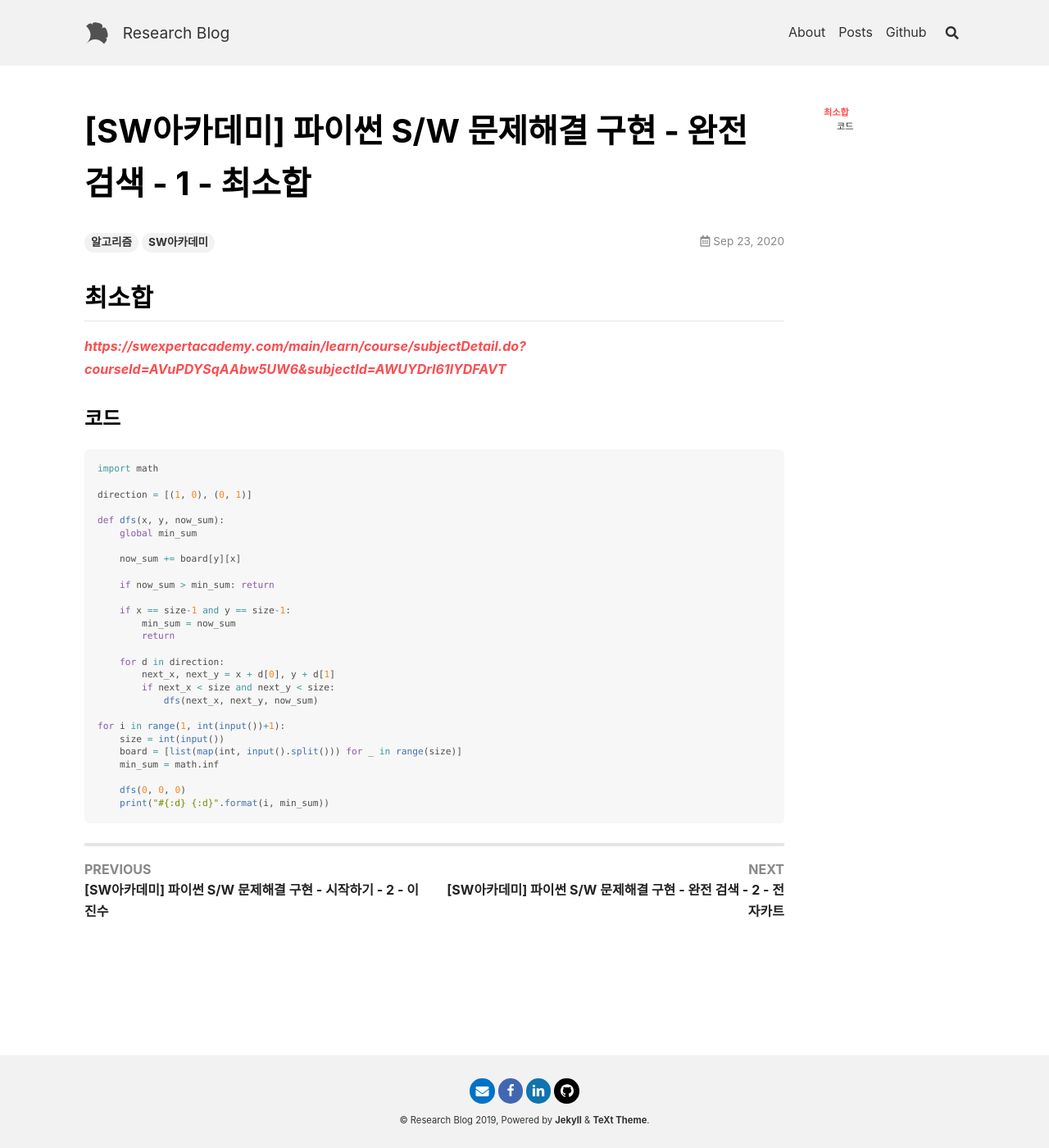
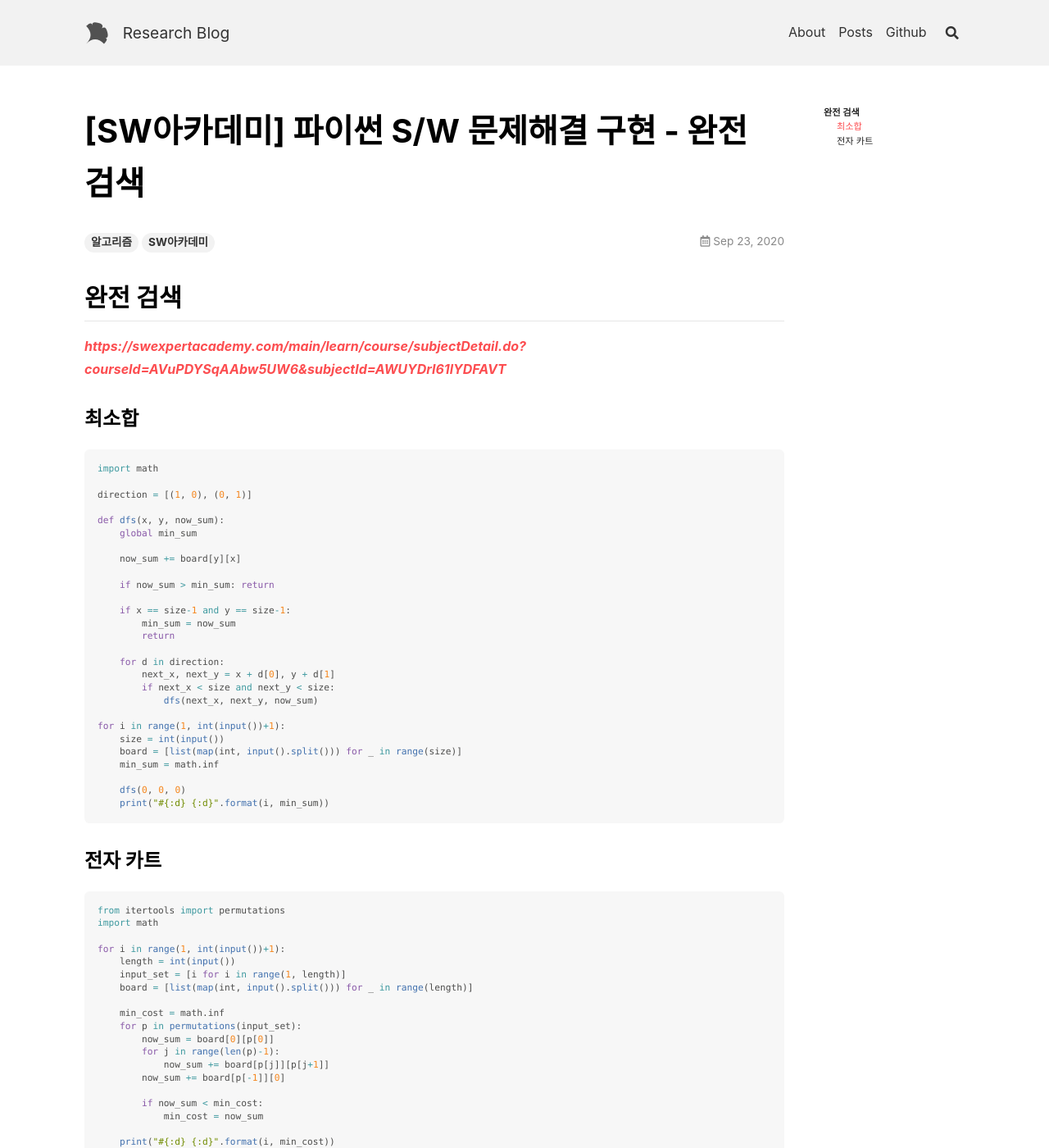
Before and after one commit to junyoung1992/junyoung1992.github.io, a Jekyll site: the page built from _posts/Algorithms/SWExpertAcademy/2020-09-23-samsung-brute-force-1.md, in a window 1280 px wide and 1400 px high. Shown: the whole window at 82% size. Built offline with Jekyll 4.4.1, drawn with Linux system fonts in a browser that asks for light colours; nearby versions of some CDN libraries; some of the changed text lies outside the part shown.

Commit message:
Post PSs for SWAcademy

````diff
--- a/_posts/Algorithms/SWExpertAcademy/2020-09-23-samsung-binary-2.md
+++ /dev/null
@@ -1,27 +0,0 @@
----
-title: "[SW아카데미] 파이썬 S/W 문제해결 구현 - 시작하기 - 2 - 이진수"
-tags: 알고리즘 SW아카데미
----
-
-## 이진수 2
-
-*<https://swexpertacademy.com/main/learn/course/subjectDetail.do?courseId=AVuPDYSqAAbw5UW6&subjectId=AWUYDLaK1kMDFAVT>*
-
-### 코드
-
-``` python
-for i in range(1, int(input())+1):
-    number = float(input())
-    divide = 1
-    answer = ''
-    for _ in range(12):
-        divide *= 0.5
-        if number - divide >= 0:
-            answer += '1'
-            number -= divide
-            if not number: break
-        else:
-            answer += '0'
-    if number: answer = "overflow"
-    print("#{:d} {}".format(i, answer))
-```
--- a/_posts/Algorithms/SWExpertAcademy/2020-09-23-samsung-brute-force-1.md
+++ b/_posts/Algorithms/SWExpertAcademy/2020-09-23-samsung-brute-force-1.md
@@ -1,13 +1,13 @@
 ---
-title: "[SW아카데미] 파이썬 S/W 문제해결 구현 - 완전 검색 - 1 - 최소합"
+title: "[SW아카데미] 파이썬 S/W 문제해결 구현 - 완전 검색"
 tags: 알고리즘 SW아카데미
 ---
 
-## 최소합
+## 완전 검색
 
 *<https://swexpertacademy.com/main/learn/course/subjectDetail.do?courseId=AVuPDYSqAAbw5UW6&subjectId=AWUYDrI61lYDFAVT>*
 
-### 코드
+### 최소합
 
 ``` python
 import math
@@ -38,3 +38,27 @@ for i in range(1, int(input())+1):
     dfs(0, 0, 0)
     print("#{:d} {:d}".format(i, min_sum))
 ```
+
+### 전자 카트
+
+``` python
+from itertools import permutations
+import math
+
+for i in range(1, int(input())+1):
+    length = int(input())
+    input_set = [i for i in range(1, length)]
+    board = [list(map(int, input().split())) for _ in range(length)]
+
+    min_cost = math.inf
+    for p in permutations(input_set):
+        now_sum = board[0][p[0]]
+        for j in range(len(p)-1):
+            now_sum += board[p[j]][p[j+1]]
+        now_sum += board[p[-1]][0]
+
+        if now_sum < min_cost:
+            min_cost = now_sum
+
+    print("#{:d} {:d}".format(i, min_cost))
+```
--- a/_posts/Algorithms/SWExpertAcademy/2020-09-23-samsung-brute-force-2.md
+++ /dev/null
@@ -1,32 +0,0 @@
----
-title: "[SW아카데미] 파이썬 S/W 문제해결 구현 - 완전 검색 - 2 - 전자카트"
-tags: 알고리즘 SW아카데미
----
-
-## 전자카트
-
-*<https://swexpertacademy.com/main/learn/course/subjectDetail.do?courseId=AVuPDYSqAAbw5UW6&subjectId=AWUYDrI61lYDFAVT>*
-
-### 코드
-
-``` python
-from itertools import permutations
-import math
-
-for i in range(1, int(input())+1):
-    length = int(input())
-    input_set = [i for i in range(1, length)]
-    board = [list(map(int, input().split())) for _ in range(length)]
-
-    min_cost = math.inf
-    for p in permutations(input_set):
-        now_sum = board[0][p[0]]
-        for j in range(len(p)-1):
-            now_sum += board[p[j]][p[j+1]]
-        now_sum += board[p[-1]][0]
-
-        if now_sum < min_cost:
-            min_cost = now_sum
-
-    print("#{:d} {:d}".format(i, min_cost))
-```
--- /dev/null
+++ b/_posts/Algorithms/SWExpertAcademy/2020-09-24-samsung-greedy.md
@@ -0,0 +1,85 @@
+---
+title: "[SW아카데미] 파이썬 S/W 문제해결 구현 - 탐욕 알고리즘"
+tags: 알고리즘 SW아카데미
+---
+
+## 탐욕 알고리즘
+
+*<https://swexpertacademy.com/main/learn/course/subjectDetail.do?courseId=AVuPDYSqAAbw5UW6&subjectId=AWUYEGw61n8DFAVT&&>*
+
+### 컨테이너 운반
+
+``` python
+for tc in range(1, int(input())+1):
+    N, M = map(int, input().split())
+    containers = list(map(int, input().split()))
+    trucks = list(map(int, input().split()))
+    containers.sort(reverse=True)
+    trucks.sort(reverse=True)
+
+    answer = 0
+    for i in range(M):
+        temp = 0
+        for container in containers:
+            if trucks[i] >= container and container >= temp:
+                temp = container
+        if temp != 0:
+            containers.remove(temp)
+        answer += temp
+
+    print("#{:d} {:d}".format(tc, answer))
+```
+
+### 화물 도크
+
+``` python
+for tc in range(1, int(input())+1):
+    N = int(input())
+    work_time = sorted([list(map(int, input().split())) for _ in range(N)], key = lambda x: x[1])
+
+    able = [work_time[0]]
+    for i in range(1, N):
+        if able[-1][1] <= work_time[i][0]:
+            able.append(work_time[i])
+
+    print("#{} {}".format(tc, len(able)))
+```
+
+
+### 베이비진 게임
+
+``` python
+class BabyJin:
+    def __init__(self):
+        self.cards = {}
+
+    def add_card(self, card):
+        cards = self.cards
+
+        if card in cards:
+            cards[card] += 1
+            if cards[card] == 3: return True
+        else:
+            cards[card] = 1
+            if (card - 2 in cards and card - 1 in cards) or \
+               (card - 1 in cards and card + 1 in cards) or \
+               (card + 1 in cards and card + 2 in cards):
+                return True
+        return False
+
+for tc in range(1, int(input())+1):
+    deck = list(map(int, input().split()))
+    pA = BabyJin()
+    pB = BabyJin()
+
+    answer = 0
+    for i in range(len(deck)):
+        if i % 2 == 0 and pA.add_card(deck[i]):
+            answer = 1
+            break
+        if i % 2 == 1 and pB.add_card(deck[i]):
+            answer = 2
+            break
+
+    print("#{} {}".format(tc, answer))
+```
````
Also changed, not shown: _posts/Algorithms/SWExpertAcademy/2020-09-23-samsung-binary-1.md (+22 -3 lines).
